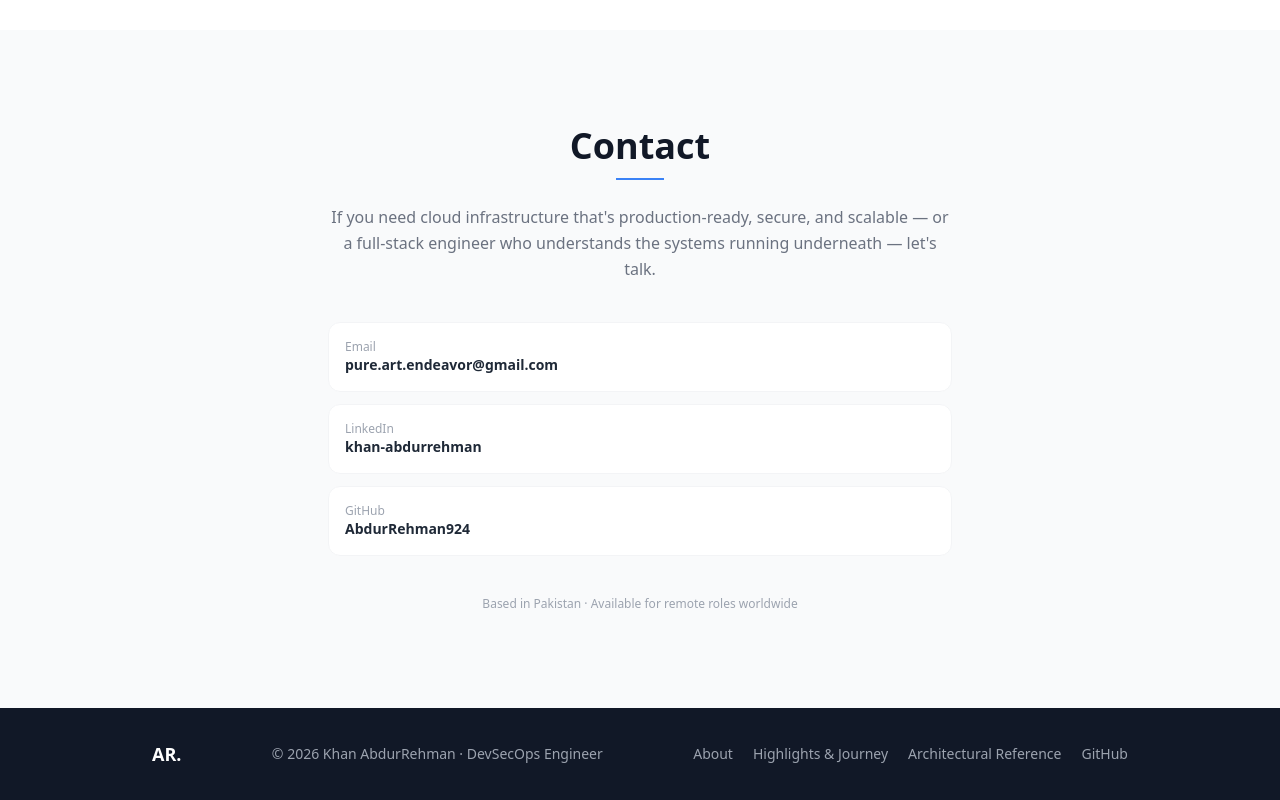
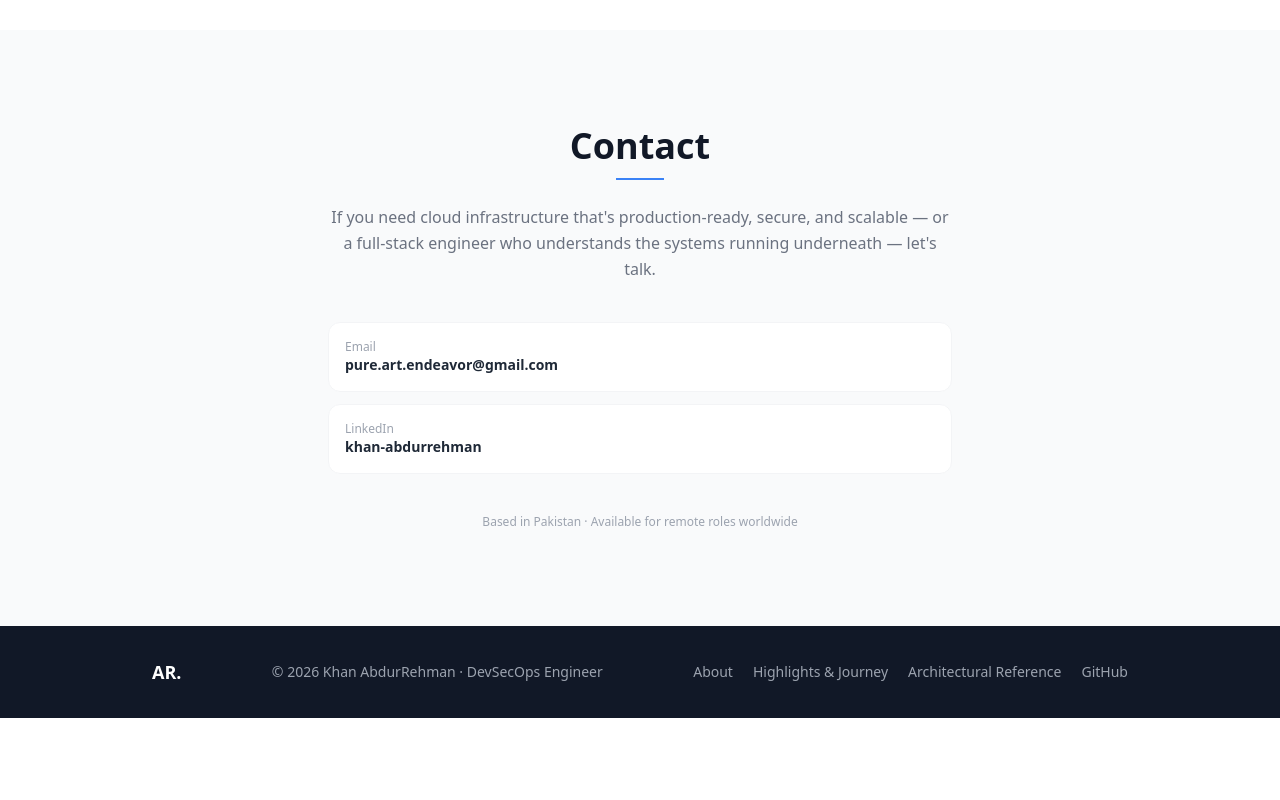
Before and after one commit to AbdurRehman924/Personal-Portfolio, a React (Create React App) app: page / in a window 1280 px wide. Shown: the part 10964-11764 px from the top of the page. After the commit the page ends 11682 px from the top, so only its background shows below. Built offline with nearby package versions, Linux system fonts and the light colour scheme.

Commit message:
refactor(contact): remove GitHub entry

```diff
--- a/src/components/Contact.jsx
+++ b/src/components/Contact.jsx
@@ -10,11 +10,6 @@ const contacts = [
     label: "LinkedIn",
     value: "khan-abdurrehman",
     href: "https://www.linkedin.com/in/khan-abdurrehman-883653214/",
-  },
-  {
-    label: "GitHub",
-    value: "AbdurRehman924",
-    href: "https://github.com/AbdurRehman924",
   },
 ];
 
```
